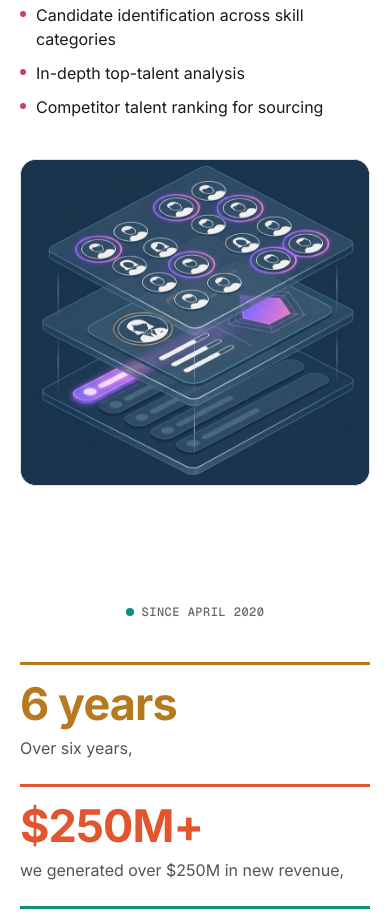
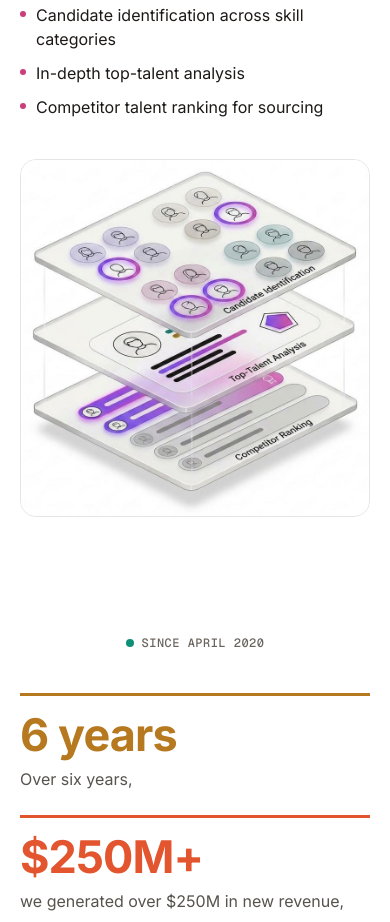
Before and after one commit to andy-oneforce/oneforce-website-design-7, a plain HTML site: page index.html in a window 390 px wide. Shown: the part 3274-4196 px from the top of the page. Drawn offline with nearby package versions, Linux system fonts and the light colour scheme.

Commit message:
Talent Intelligence: light and dark illustrations from the User's images, tight mobile crops

```diff
--- a/index.html
+++ b/index.html
@@ -106,7 +106,7 @@
         <li>Competitor talent ranking for sourcing</li>
       </ul>
     </div>
-    <div class="frame rv"><picture><source media="(max-width:700px)" srcset="assets/talent-intelligence-mobile.jpg" width="800" height="746"><img src="assets/talent-intelligence-700.jpg" srcset="assets/talent-intelligence-700.jpg 700w, assets/talent-intelligence.jpg?v=3 1200w" sizes="(max-width:809px) 100vw, 560px" width="1200" height="896" loading="lazy" alt="Diagram of OneForce's talent intelligence hub connecting candidate identification, top-talent analysis, and competitor talent ranking across engineering, sales, marketing, and product" /></picture></div>
+    <div class="frame rv mi-frame"><picture><source media="(max-width:700px)" srcset="assets/talent-intelligence-light-mobile.jpg" width="800" height="818"><img class="mi-light" src="assets/talent-intelligence-light-700.jpg" srcset="assets/talent-intelligence-light-700.jpg 700w, assets/talent-intelligence-light.jpg 1200w" sizes="(max-width:809px) 100vw, 560px" width="1200" height="896" loading="lazy" alt="Diagram of OneForce's talent intelligence hub connecting candidate identification, top-talent analysis, and competitor talent ranking across engineering, sales, marketing, and product" /></picture><picture><source media="(max-width:700px)" srcset="assets/talent-intelligence-dark-mobile.jpg" width="800" height="797"><img class="mi-dark" src="assets/talent-intelligence-dark-700.jpg" srcset="assets/talent-intelligence-dark-700.jpg 700w, assets/talent-intelligence-dark.jpg 1200w" sizes="(max-width:809px) 100vw, 560px" width="1200" height="896" loading="lazy" alt="Diagram of OneForce's talent intelligence hub connecting candidate identification, top-talent analysis, and competitor talent ranking across engineering, sales, marketing, and product" /></picture></div>
   </div>
 </section>
 
```
Also changed, not shown: assets/talent-intelligence-700.jpg (deleted), assets/talent-intelligence-dark-700.jpg (added), assets/talent-intelligence-dark-mobile.jpg (added), assets/talent-intelligence-dark.jpg (added), assets/talent-intelligence-light-700.jpg (added), assets/talent-intelligence-light-mobile.jpg (added), assets/talent-intelligence-light.jpg (added), assets/talent-intelligence-mobile.jpg (deleted), assets/talent-intelligence.jpg (deleted).
